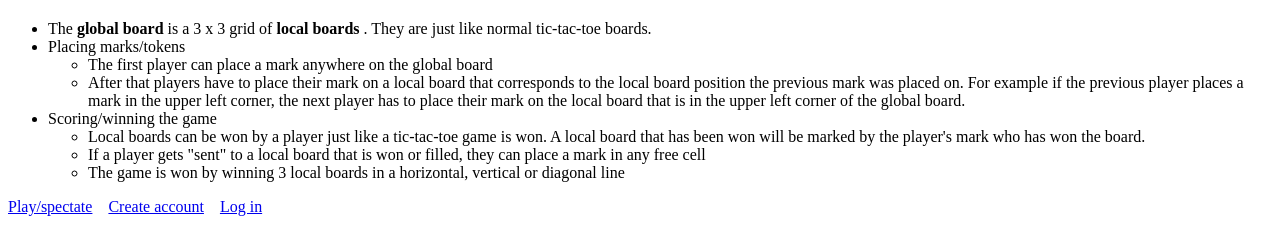
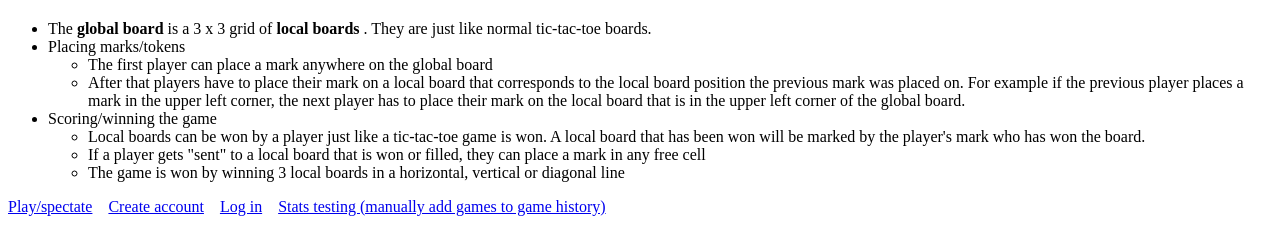
Before and after one commit to Cloudperry/ultimate-tic-tac-toe, a Flask app: page / in a window 1280 px wide. Shown: the part 619-851 px from the top of the page. Run offline with Flask 2, Linux system fonts and the light colour scheme.

Commit message:
Add link to stats testing page

```diff
--- a/templates/index.html
+++ b/templates/index.html
@@ -34,4 +34,5 @@
 	<a href="/register">Create account</a> &nbsp;&nbsp
 	<a href="/login">Log in</a> &nbsp;&nbsp
 	{% endif %}
+	<a href="/stats-testing">Stats testing (manually add games to game history)</a> &nbsp;&nbsp
 </p>
```
